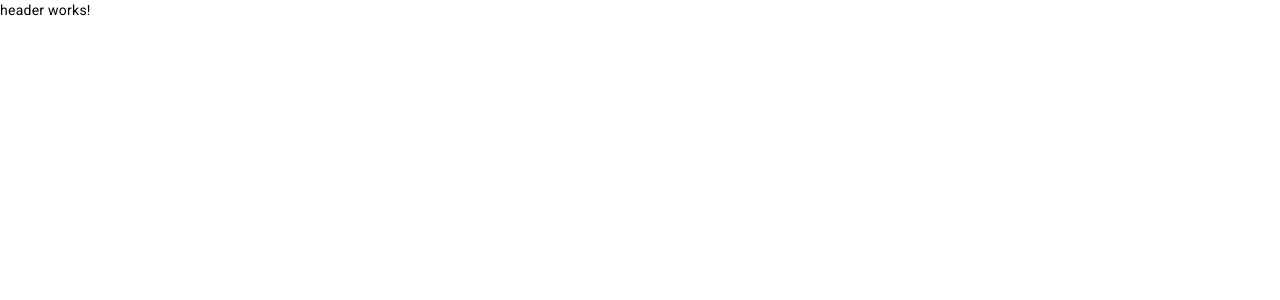
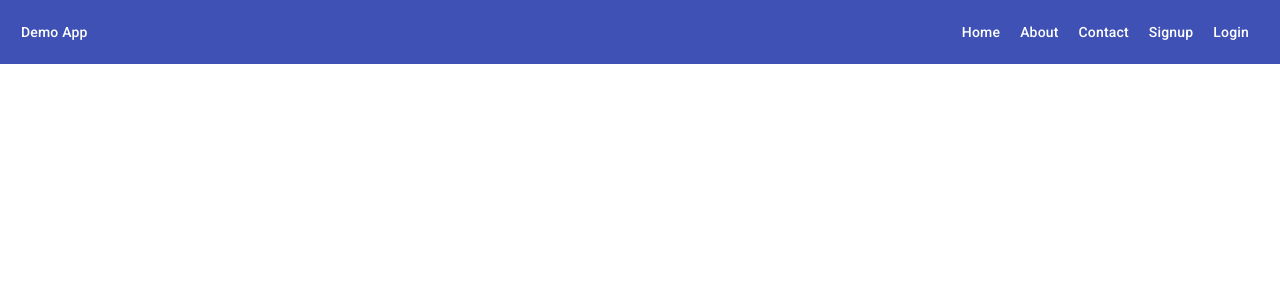
Before and after one commit to pallemadhu2311/demoApp, an Angular app: page / in a window 1280 px wide. Shown: the top 300 px of the page. Built offline with nearby package versions, Linux system fonts and the light colour scheme.

Commit message:
Added Changes : Navigation , Menu

```diff
--- a/src/app/app.component.html
+++ b/src/app/app.component.html
@@ -1,3 +1,9 @@
 <app-header></app-header>
 
+
+
+
+
+
+
 <router-outlet></router-outlet>
--- a/src/app/header/header.component.css
+++ b/src/app/header/header.component.css
@@ -0,0 +1,30 @@
+a{
+  text-decoration: none;
+  color: white;
+  padding: 5px;
+  margin-right: 10px;
+}
+
+
+mat-toolbar{
+  font-size: 14px;
+
+}
+
+.nav_title{
+  text-decoration: none;
+  color: white;
+}
+
+.nav_links{
+  display: flex;
+  justify-content: flex-end;
+
+}
+
+.mat-toolbar {
+  display: flex;
+  justify-content: space-between;
+  align-items: center;
+
+}
--- a/src/app/header/header.component.html
+++ b/src/app/header/header.component.html
@@ -1 +1,11 @@
-<p>header works!</p>
+<mat-toolbar color="primary">
+  <span class="nav_title"><a class="nav_title" routerLink="/">Demo App</a></span>
+  <div class="nav_links">
+    <a routerLink="/">Home</a>
+    <a routerLink="/about">About</a>
+    <a routerLink="/contactus">Contact</a>
+    <a routerLink="/signup">Signup</a>
+    <a routerLink="/login">Login</a>
+
+  </div>
+</mat-toolbar>
--- a/src/app/header/header.component.ts
+++ b/src/app/header/header.component.ts
@@ -1,4 +1,4 @@
-import { Component } from '@angular/core';
+import { Component, Input } from '@angular/core';
 
 @Component({
   selector: 'app-header',
```
Also changed, not shown: src/app/app.module.ts (+14 -2 lines).
